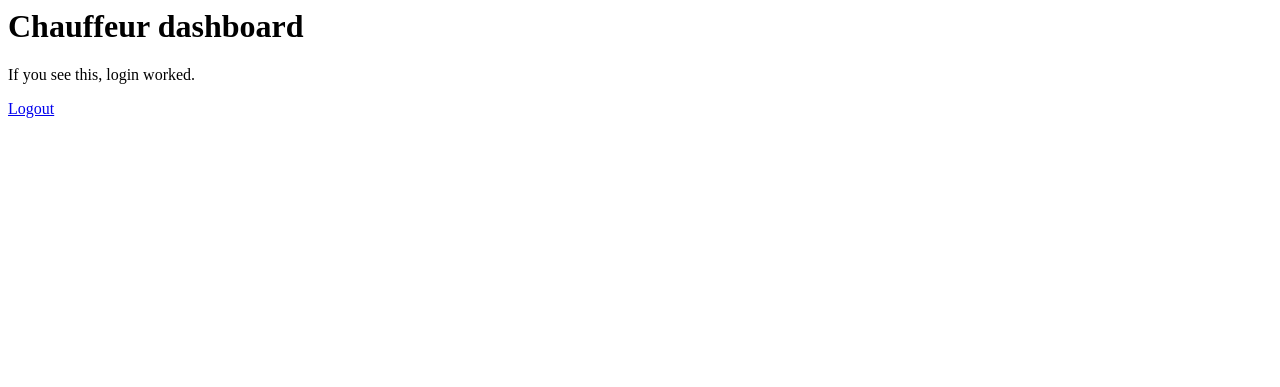
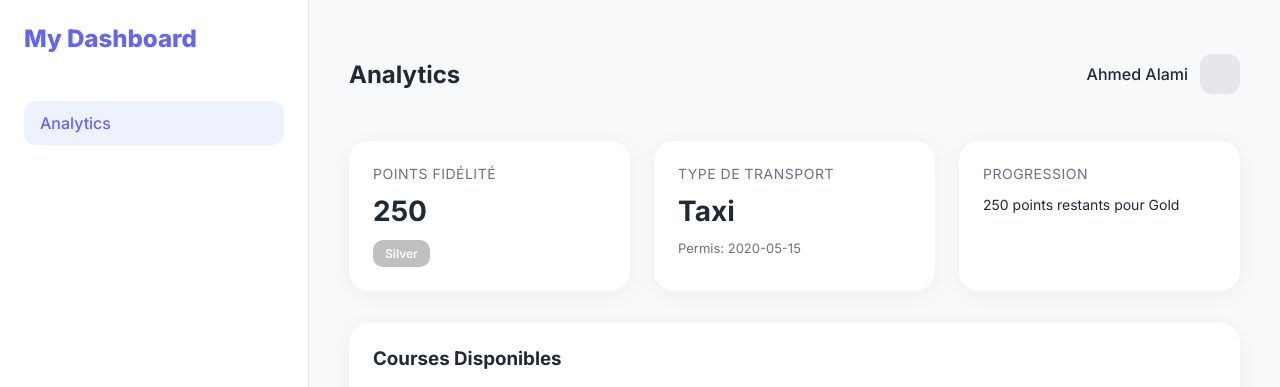
Before and after one commit to medaminebounya/Gestion-De-Services-De-Transport-Urbain, a PHP site: page /chauffeur/dashboard.php in a window 1280 px wide. Shown: the top 387 px of the page. Run offline with PHP 8.4, Linux system fonts and the light colour scheme; a user stored in the database is signed in.

Commit message:
dashboard.php

```diff
--- a/chauffeur/dashboard.php
+++ b/chauffeur/dashboard.php
@@ -1,13 +1,109 @@
 <?php
 session_start();
+require_once "../php/Database.php";
+require_once "../php/Chauffeur.php";
+
+/* Hadchi Prod
 
 if (!isset($_SESSION['id_user']) || $_SESSION['role'] !== 'chauffeur') {
-    header("Location: ../LoginChauffeur.html");
+    header("Location: ../LoginChauffeur.php");
     exit();
 }
+
+$dbObj = new Database();
+$conn = $dbObj->connect();
+$chauffeurObj = new Chauffeur($conn);
+
+$sql = "SELECT u.prenom, u.nom, u.email, c.points, c.date_permis, c.type_vehicule
+        FROM utilisateur u
+        JOIN chauffeur c ON u.id_user = c.id_user
+        WHERE u.id_user = ?";
+
+$stmt = $conn->prepare($sql);
+$stmt->bind_param("i", $_SESSION['id_user']);
+$stmt->execute();
+$data = $stmt->get_result()->fetch_assoc();
+$rank = $chauffeurObj->getRank($data['points']);
+*/
+
+// Hadchi Test
+
+$data = [
+    'prenom' => "Ahmed",
+    'nom' => "Alami",
+    'email' => "ahmed.driver@emsi.ma",
+    'points' => 250,
+    'date_permis' => "2020-05-15",
+    'type_vehicule' => "taxi"
+];
+$chauffeurObj = new Chauffeur(null);
+$rank = $chauffeurObj->getRank($data['points']);
+
 ?>
 
-<h1>Chauffeur dashboard</h1>
-<p>If you see this, login worked.</p>
+<!DOCTYPE html>
+<html lang="fr">
+<head>
+    <meta charset="UTF-8">
+    <title>Z3ma Transport - Chauffeur</title>
+    <link rel="stylesheet" href="../dashboard.css">
+    <link href="https://fonts.googleapis.com/css2?family=Inter:wght@400;500;600;700;800&display=swap" rel="stylesheet">
+</head>
+<body>
 
-<a href="../index.html">Logout</a>
+    <nav class="sidebar">
+        <div class="logo">My Dashboard</div>
+        <a href="#" class="nav-item active">Analytics</a>
+         <!--<a href="#" class="nav-item">Historique</a>
+        <a href="#" class="nav-item">Messages</a>
+        <a href="#" class="nav-item">Paramètres</a>-->
+
+        <div style="margin-top: auto;">
+            <a href="../logout.php" class="nav-item" style="color: var(--danger);">Sign Out</a>
+        </div>
+    </nav>
+
+    <main class="main-content">
+        <div class="header">
+            <h2>Analytics</h2>
+            <div style="display: flex; align-items: center; gap: 12px;">
+                <span style="font-weight: 500;"><?php echo $data['prenom'] . " " . $data['nom']; ?></span>
+                <div style="width: 40px; height: 40px; background: #e5e7eb; border-radius: 12px;"></div>
+            </div>
+        </div>
+
+        <div class="stats-grid">
+            <div class="card">
+                <div class="card-title">Points Fidélité</div>
+                <div class="card-value"><?php echo $data['points']; ?></div>
+                <div class="badge" style="background-color: <?php echo $rank['color']; ?>;">
+                    <?php echo $rank['level']; ?>
+                </div>
+            </div>
+
+            <div class="card">
+                <div class="card-title">Type de Transport</div>
+                <div class="card-value"><?php echo ucfirst($data['type_vehicule']); ?></div>
+                <div style="margin-top: 12px; font-size: 13px; color: var(--text-muted);">
+                    Permis: <?php echo $data['date_permis']; ?>
+                </div>
+            </div>
+
+            <div class="card">
+                <div class="card-title">Progression</div>
+                <div style="font-size: 14px; margin-top: 8px; line-height: 1.5;">
+                    <?php echo $rank['next_level']; ?>
+                </div>
+            </div>
+        </div>
+
+        <div class="requests-container">
+            <div class="card">
+                <h3 style="margin-top: 0; margin-bottom: 20px;">Courses Disponibles</h3>
+                <iframe src="requests.php"></iframe>
+            </div>
+        </div>
+    </main>
+
+</body>
+</html>
```
